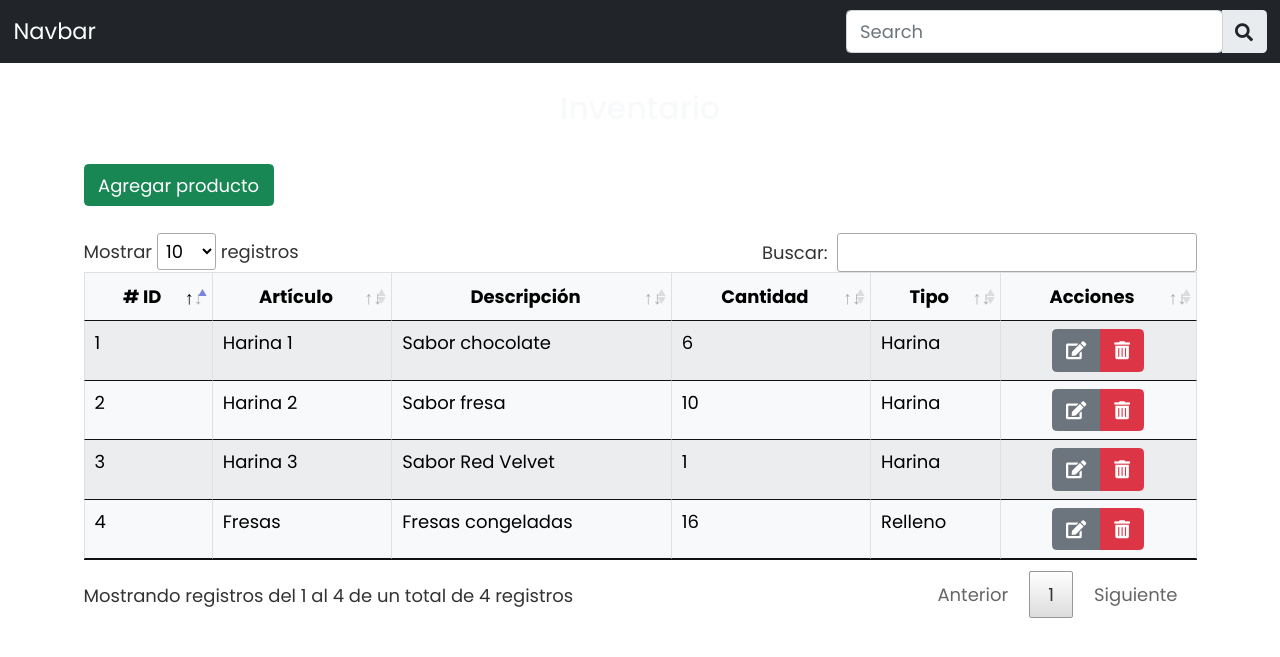
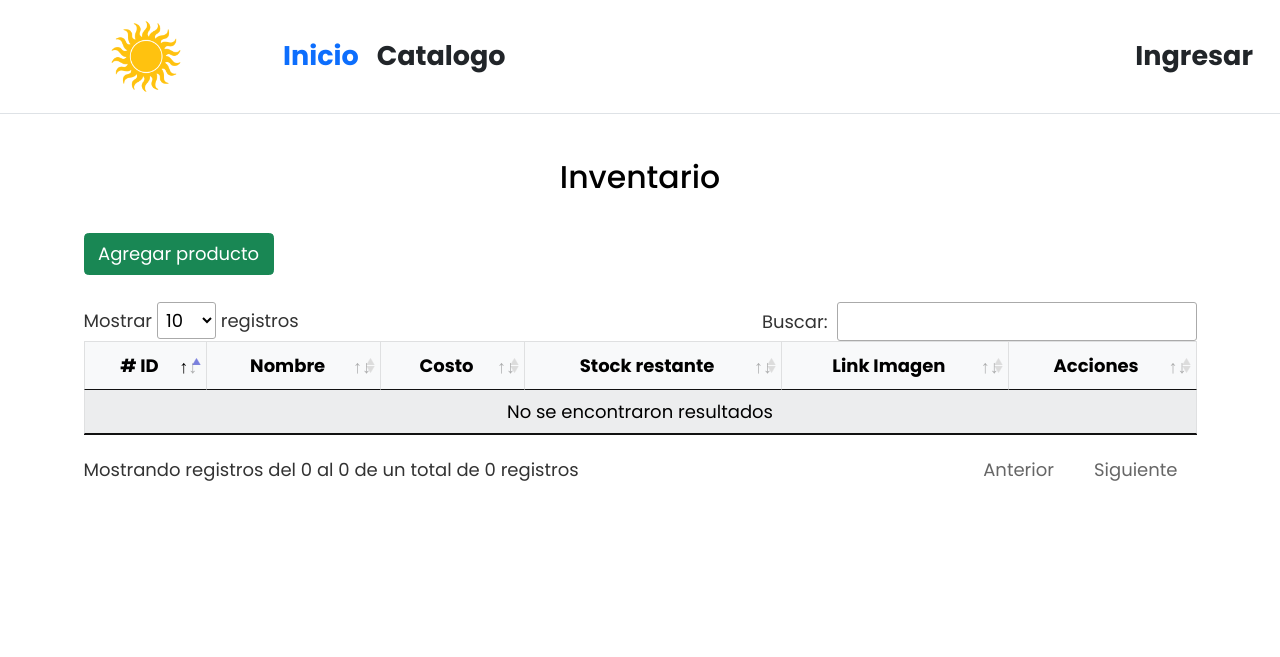
Before and after one commit to IthanMendez/PasteleriaElSol, a PHP site: page /inventario.php in a window 1280 px wide. Shown: the top 657 px of the page. Run offline with PHP 8.4, Linux system fonts and the light colour scheme; data that the repository does not hold is empty; some libraries are stand-ins or nearby versions.

Commit message:
Add files via upload

```diff
--- a/inventario.php
+++ b/inventario.php
@@ -1,7 +1,13 @@
 <?php
+session_start();
 include_once 'database\conexion.php';
 $objeto = new Conexion();
 $conexion = $objeto->Conectar();
+
+$consulta = "SELECT * FROM sabor UNION (SELECT * FROM relleno);";
+$resultado = $conexion->prepare($consulta);
+$resultado->execute();
+$data=$resultado->fetchAll(PDO::FETCH_ASSOC);
 ?>
 <!doctype html>
 <html lang="en">
@@ -11,7 +17,7 @@ $conexion = $objeto->Conectar();
     <meta charset="utf-8">
     <meta name="viewport" content="width=device-width, initial-scale=1">
     <link rel="shortcut icon" href="#" />
-    <title>Inicio</title>
+    <title>Inventario</title>
     <!-- Otros -->
     <link rel="stylesheet" href="bootstrap/css/bootstrap.min.css">
     <link rel="stylesheet" href="style.css" type="text/css">
@@ -19,28 +25,52 @@ $conexion = $objeto->Conectar();
     <link rel="stylesheet"  type="text/css" href="datatables/DataTables-1.11.4/css/dataTables.bootstrap5.min.css">
     <link rel='stylesheet' href='https://use.fontawesome.com/releases/v5.3.1/css/all.css'>
   </head>
-  <header>
-  <nav class="navbar navbar-dark bg-dark">
-  <div class="container-fluid">
-    <a class="navbar-brand">Navbar</a>
-    <form class="d-flex input-group w-auto">
-      <input
-        type="search"
-        class="form-control rounded"
-        placeholder="Search"
-        aria-label="Search"
-        aria-describedby="search-addon"
-      />
-      <span class="input-group-text border-0" id="search-addon">
-        <i class="fas fa-search"></i>
-      </span>
-    </form>
-  </div>
-  </nav>
+
+  <body class="min-vh-100">
+
+  <header class="p-3 mb-3 border-bottom">
+
+    <div class="d-flex flex-wrap align-items-center justify-content-center justify-content-lg-start" >
+
+    <a href="catalogo.php">
+      <img src="img/sunlogo2.png"  width="30%" height="40%" class="rounded mx-auto d-block" alt="Responsive image">
+    </a>
+
+      <ul class="nav col-12 col-lg-auto me-lg-auto mb-2 justify-content-center mb-md-0">
+
+        <li><a href="#" class="nav-link px-2 link-primary fs-4 fw-bold" >Inicio</a></li>
+        <li><a href="catalogo.php" class="nav-link px-2 link-dark fs-4 fw-bold">Catalogo</a></li>
+
+
+      <?php
+
+        if(isset($_SESSION['login_user'])){
+          ?>
+          </ul>
+          <?php
+          require_once("php/usernav.php");
+        }
+        elseif(isset($_SESSION['login_admin'])){
+          ?>
+            <a href="pedidospendientes.php" class="nav-link px-2 link-dark fs-4 fw-bold">Pedidos</a>
+            <a href="register.php" class="nav-link px-2 link-dark fs-4 fw-bold">Pagos</a>
+            <a href="inventario.php" class="nav-link px-2 link-dark fs-4 fw-bold">Inventario</a>
+            </ul>
+          <?php
+          require_once("php/usernav.php");
+        }
+        else{
+          ?>
+          </ul>
+          <a href="login.php" class="nav-link px-2 link-dark fs-4 fw-bold"  >Ingresar</a>
+
+          <?php
+        }
+      ?>
+    </div>
   </header>
-  <body class="min-vh-100">
   <br>
-    <h3 class="text-center text-light">
+    <h3 class="text-center">
       Inventario
     </h3>
     <br>
@@ -52,58 +82,91 @@ $conexion = $objeto->Conectar();
       </div>
     </div>
     <br>
-  <div class="container">
+    <div class="container">
       <div class="row">
-        <div class="col-lg-12">
+        <div class="col">
           <div class="table-responsive">
             <table id="tablaInventario" class="table table-light table-striped table-bordered table-condensed"
             style="width: 100%">
-              <thead class="text-center">
+            <thead class="text-center">
                 <tr>
                   <th scope="col"># ID</th>
-                  <th>Artículo</th>
-                  <th>Descripción</th>
-                  <th>Cantidad</th>
-                  <th>Tipo</th>
+                  <th>Nombre</th>
+                  <th>Costo</th>
+                  <th>Stock restante</th>
+                  <th>Link Imagen</th>
                   <th>Acciones</th>
                 </tr>
               </thead>
               <tbody>
-              <tr>
-                  <td>1</td>
-                  <td>Harina 1</td>
-                  <td>Sabor chocolate</td>
-                  <td>6</td>
-                  <td>Harina</td>
+              <?php
+                foreach($data as $dat) {
+              ?>
+                <tr>
+                  <td><?php echo $dat['SaborID'] ?></td>
+                  <td><?php echo $dat['Nombre'] ?></td>
+                  <td><?php echo $dat['Costo'] ?></td>
+                  <td><?php echo $dat['StockRestante'] ?></td>
+                  <td><?php echo $dat['imgLink'] ?></td>
                   <td></td>
-              </tr>
-              <tr>
-                  <td>2</td>
-                  <td>Harina 2</td>
-                  <td>Sabor fresa</td>
-                  <td>10</td>
-                  <td>Harina</td>
-                  <td></td>
-              </tr>
-              <tr>
-                  <td>3</td>
-                  <td>Harina 3</td>
-                  <td>Sabor Red Velvet</td>
-                  <td>1</td>
-                  <td>Harina</td>
-                  <td></td>
-              </tr>
-              <tr>
-                  <td>4</td>
-                  <td>Fresas</td>
-                  <td>Fresas congeladas</td>
-                  <td>16</td>
-                  <td>Relleno</td>
-                  <td></td>
-              </tr>
+                </tr>
+              <?php
+                }
+              ?>
               </tbody>
             </table>
           </div>
+        </div>
+      </div>
+    </div>
+    <!-- Modal agregarProducto -->
+    <div class="modal fade" id="agregarProducto" tabindex="-1" aria-labelledby="agregarProductoLabel" aria-hidden="true">
+      <div class="modal-dialog modal-dialog-centered">
+        <div class="modal-content">
+          <div class="modal-header">
+            <h5 class="modal-title" id="agregarProductoLabel"></h5>
+            <button type="button" class="btn-close" data-bs-dismiss="modal" aria-label="Close"></button>
+          </div>
+          <form id="registrar">
+            <div class="modal-body">
+              <div class="mb-3">
+                <label for="idCategoria" class="form-label">Tipo de producto</label>
+                  <select class="form-select" name="idCategoria" id="idCategoria" required>
+                    <option value="1">Sabor</option>
+                    <option value="2">Relleno</option>
+                  </select>
+              </div>
+              <div class="mb-3">
+                <label for="nombreProducto" class="form-label">Nombre del producto</label>
+                <textarea class="form-control" maxlength="100" name="nombreProducto" placeholder="Nombre del producto" id="nombreProducto" required></textarea>
+              </div>
+              <div class="mb-3">
+                <label for="precio" class="form-label">Precio</label>
+                <input type="number" min="0" class="form-control" id="precio" placeholder="Ej. 145" name="precio" aria-describedby="duracionHelp"></input>
+                <div id="duracionHelp" class="form-text">Escribe el precio del producto. Valores válidos desde 0.</div>
+              </div>
+              <div class="mb-3">
+                <label for="unidad" class="form-label">Stock restante</label>
+                <input type="number" class="form-control" min="0" max="999" placeholder="Ej. 14" id="unidad" name="unidad" required>
+              </div>
+              <div class="mb-3">
+                <label for="img" class="form-label">Link de imágen</label>
+                <input type="text" class="form-control" maxlength="500" name="img" placeholder="Ej. https://www.imglink.com/img.png" id="img" required>
+              </div>
+              <div class="col-12">
+                <div class="form-check">
+                  <input class="form-check-input" type="checkbox" value="" id="invalidCheck" required>
+                  <label class="form-check-label" for="invalidCheck">
+                    Quiero registrar el producto con estos datos
+                  </label>
+                </div>
+              </div>
+            </div>
+            <div class="modal-footer">
+              <button type="button" class="btn btn-secondary" data-bs-dismiss="modal">Cerrar</button>
+              <button type="submit" class="btn btn-primary" name="submit">Enviar</button>
+            </div>
+          </form>
         </div>
       </div>
     </div>
```
